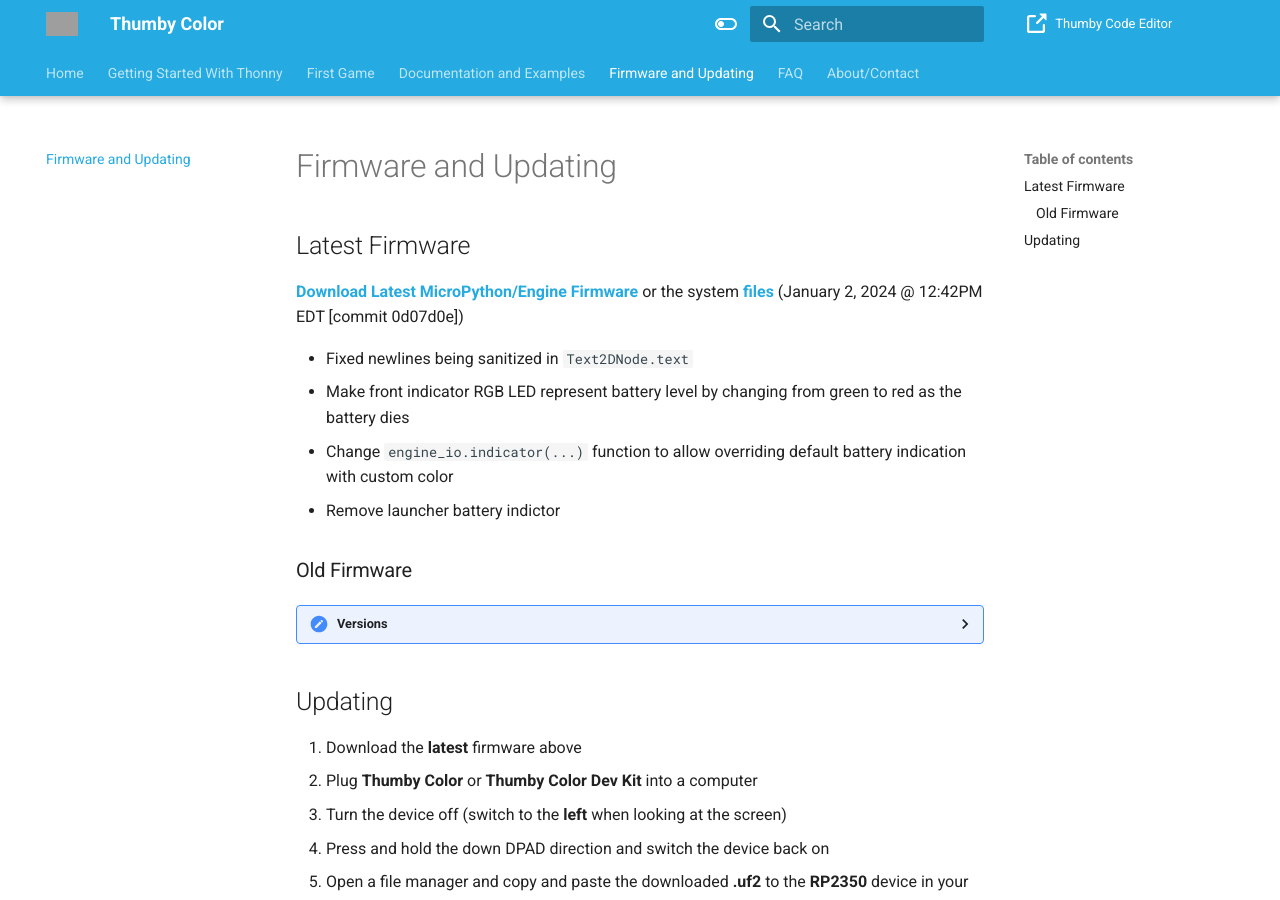
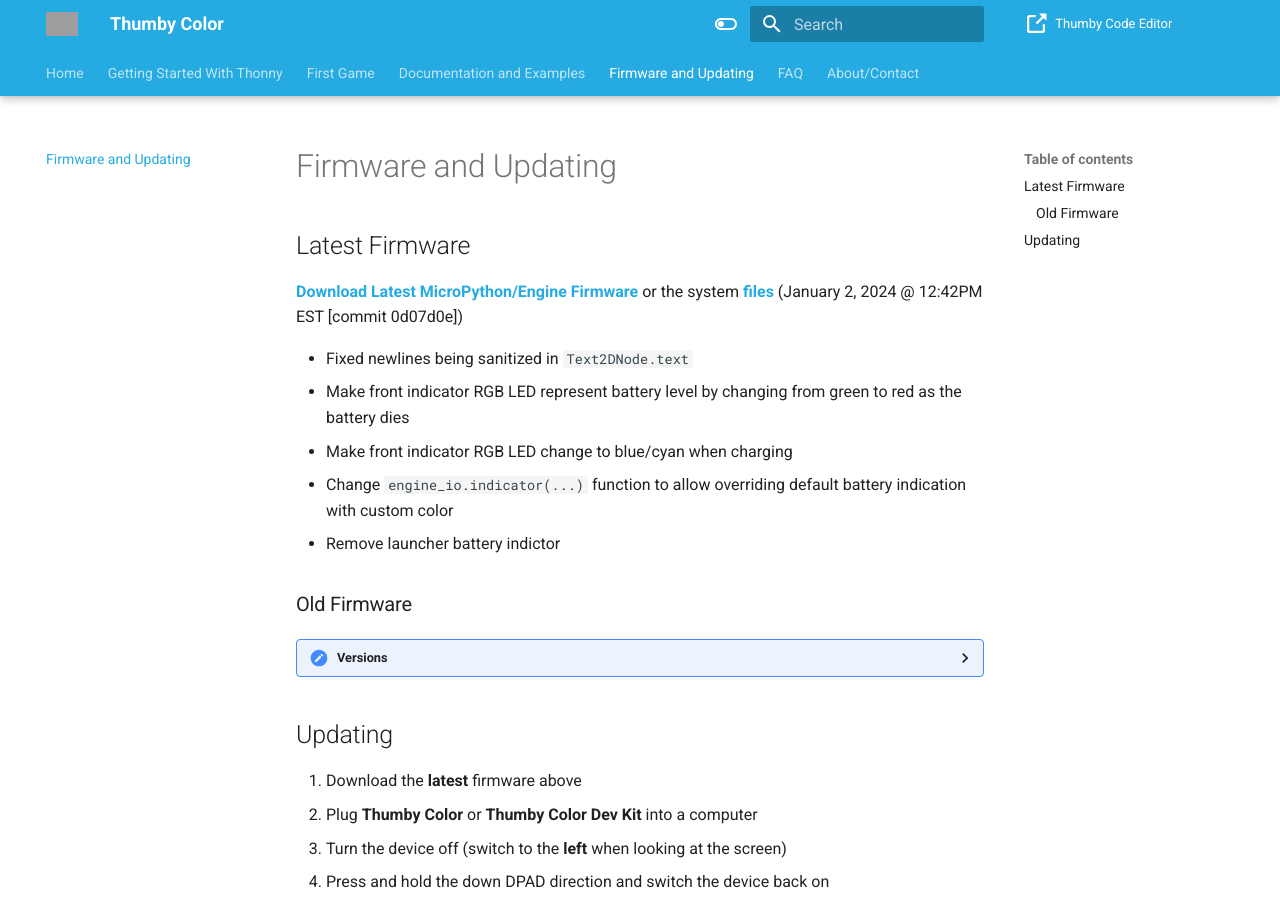
Before and after one commit to TinyCircuits/Thumby-Color-Website, an MkDocs documentation site: the page built from docs/pages/firmware-and-updating/firmware-and-updating.md, in a window 1280 px wide and 900 px high. Built offline with MkDocs 1.6.1 and Material for MkDocs 9.7.7, drawn with Linux system fonts in a browser that asks for light colours; grey boxes are pictures that could not be loaded.

Commit message:
Change time to EST and add one more bullet point

```diff
--- a/docs/pages/firmware-and-updating/firmware-and-updating.md
+++ b/docs/pages/firmware-and-updating/firmware-and-updating.md
@@ -1,10 +1,11 @@
 ## Latest Firmware
 
 
-<a href="https://color.thumby.us/firmware/firmware_0d07d0e.uf2" target="_blank" alt="Firmware">**Download Latest MicroPython/Engine Firmware**</a> or the system <a href="https://github.com/TinyCircuits/TinyCircuits-Tiny-Game-Engine/tree/0d07d0e2656e47b5acac993bc0a76082133532f4" target="_blank" alt="Firmware">**files**</a> (January 2, 2024 @ 12:42PM EDT [commit 0d07d0e])
+<a href="https://color.thumby.us/firmware/firmware_0d07d0e.uf2" target="_blank" alt="Firmware">**Download Latest MicroPython/Engine Firmware**</a> or the system <a href="https://github.com/TinyCircuits/TinyCircuits-Tiny-Game-Engine/tree/0d07d0e2656e47b5acac993bc0a76082133532f4" target="_blank" alt="Firmware">**files**</a> (January 2, 2024 @ 12:42PM EST [commit 0d07d0e])
 
 * Fixed newlines being sanitized in `Text2DNode.text`
 * Make front indicator RGB LED represent battery level by changing from green to red as the battery dies
+* Make front indicator RGB LED change to blue/cyan when charging
 * Change `engine_io.indicator(...)` function to allow overriding default battery indication with custom color
 * Remove launcher battery indictor
 
```
